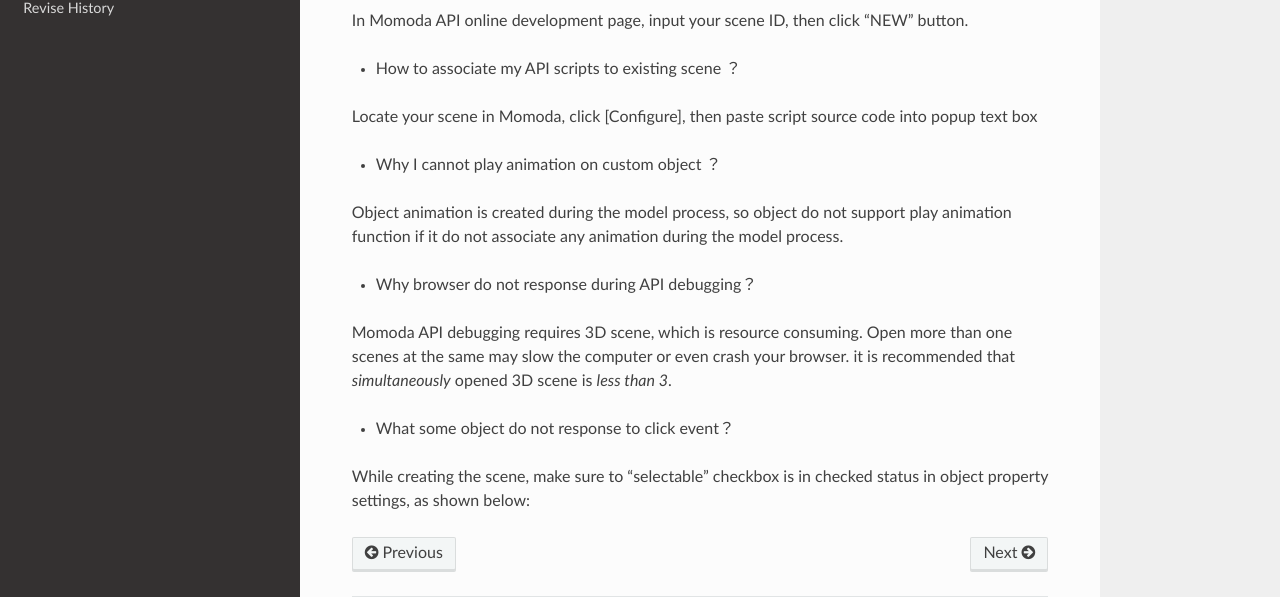
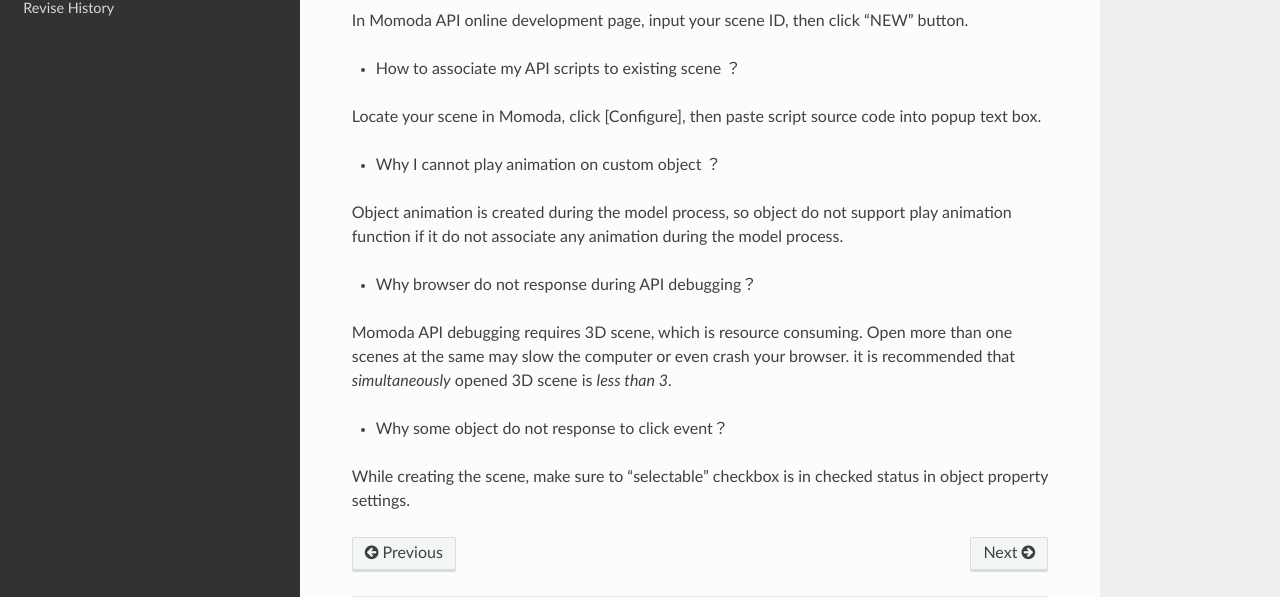
Before and after one commit to dongsikshin/mmd_api_2.0, a Sphinx documentation site: the page built from docs/source/qna.rst, in a window 1280 px wide and 1021 px high. Shown: the part 319-916 px from the top of the window. Built offline with Sphinx 7.4.7 and the Read the Docs theme 2.0.0, drawn with Linux system fonts in a browser that asks for light colours.

Commit message:
change wording

```diff
--- a/docs/source/qna.rst
+++ b/docs/source/qna.rst
@@ -12,7 +12,7 @@
 
 - How to associate my API scripts to existing scene ？
 
-Locate your scene in Momoda, click [Configure], then paste script source code into popup text box
+Locate your scene in Momoda, click [Configure], then paste script source code into popup text box.
 
 - Why I cannot play animation on custom object ？
 
@@ -22,6 +22,6 @@
 
 Momoda API debugging requires 3D scene, which is resource consuming. Open more than one scenes at the same may slow the computer or even crash your browser.  it is recommended that *simultaneously* opened 3D scene is *less than 3*.
 
-- What some object do not response to click event？
+- Why some object do not response to click event？
 
-While creating the scene, make sure to “selectable” checkbox is in checked status in object property settings, as shown below:
+While creating the scene, make sure to “selectable” checkbox is in checked status in object property settings.
```
